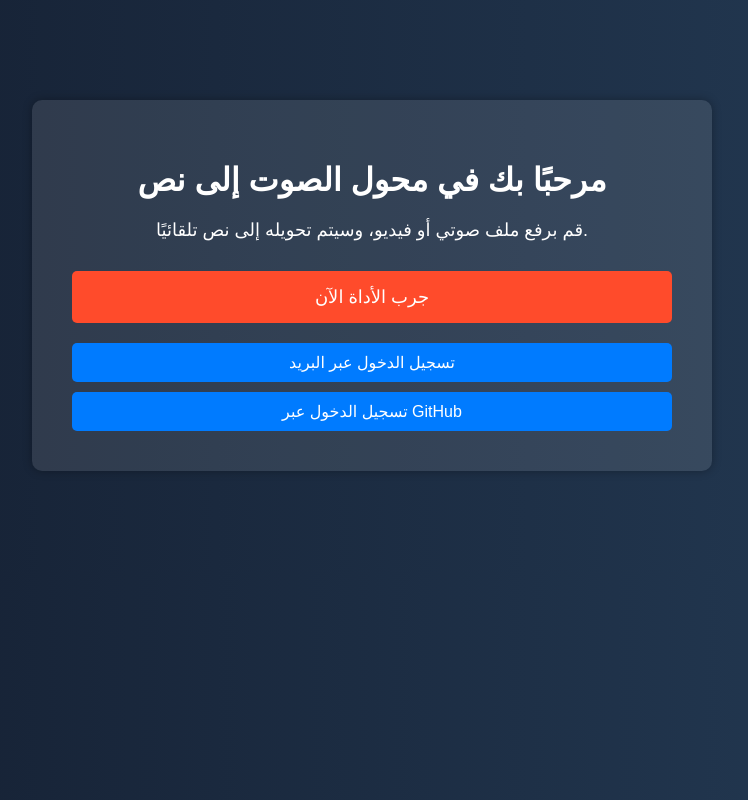
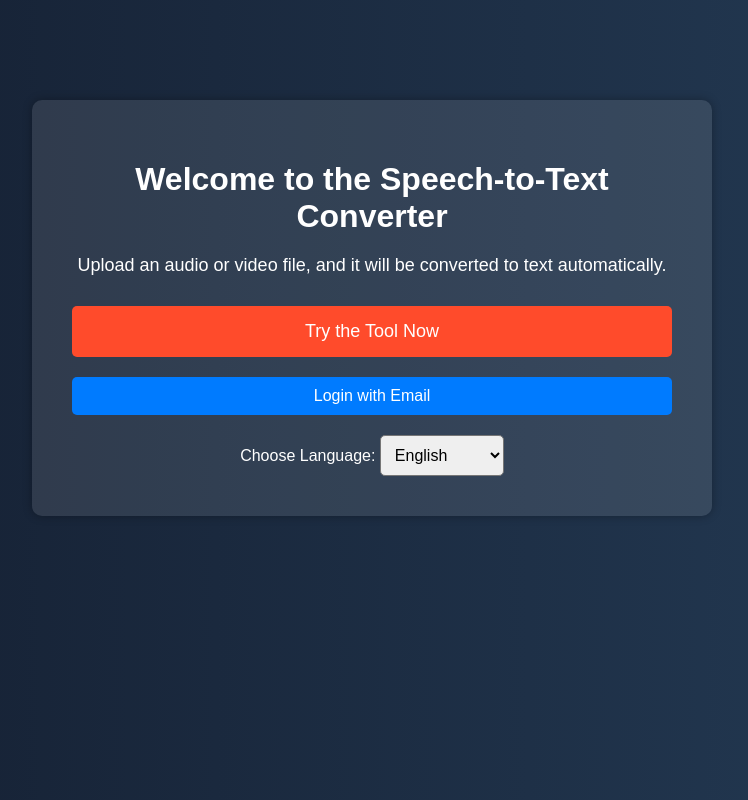
Before and after one commit to soufian720/VeltoIA-, a plain HTML site: page index.html in a window 1280 px wide. Shown: the whole page, without its empty margins (268-1016 px from the left). Drawn offline with Linux system fonts and the light colour scheme.

Commit message:
Update index.html

```diff
--- a/index.html
+++ b/index.html
@@ -1,9 +1,11 @@
 <!DOCTYPE html>
-<html lang="ar">
+<html lang="en">
 <head>
     <meta charset="UTF-8">
     <meta name="viewport" content="width=device-width, initial-scale=1.0">
-    <title>تحويل الصوت إلى نص - احترافي</title>
+    <title>Professional Speech-to-Text Converter</title>
+    <script src="https://www.gstatic.com/firebasejs/9.6.1/firebase-app.js"></script>
+    <script src="https://www.gstatic.com/firebasejs/9.6.1/firebase-auth.js"></script>
     <style>
         body {
             font-family: Arial, sans-serif;
@@ -60,17 +62,70 @@
         .login button:hover {
             background-color: #0056b3;
         }
+        .language-selector {
+            margin-top: 20px;
+        }
+        .language-selector select {
+            padding: 10px;
+            font-size: 16px;
+            border-radius: 5px;
+        }
     </style>
 </head>
 <body>
     <div class="container">
-        <h1>مرحبًا بك في محول الصوت إلى نص</h1>
-        <p>قم برفع ملف صوتي أو فيديو، وسيتم تحويله إلى نص تلقائيًا.</p>
-        <a href="https://e1dcc7a36a8ae7e754.gradio.live" class="button" target="_blank">جرب الأداة الآن</a>
+        <h1>Welcome to the Speech-to-Text Converter</h1>
+        <p>Upload an audio or video file, and it will be converted to text automatically.</p>
+        <a href="https://e1dcc7a36a8ae7e754.gradio.live" class="button" target="_blank">Try the Tool Now</a>
         <div class="login">
-            <button onclick="alert('تسجيل الدخول عبر البريد غير متاح بعد')">تسجيل الدخول عبر البريد</button>
-            <button onclick="alert('تسجيل الدخول عبر GitHub غير متاح بعد')">تسجيل الدخول عبر GitHub</button>
+            <button onclick="signInWithEmail()">Login with Email</button>
+        </div>
+        <div class="language-selector">
+            <label for="language">Choose Language:</label>
+            <select id="language" onchange="changeLanguage()">
+                <option value="en">English</option>
+                <option value="ar">Arabic</option>
+                <option value="fr">French</option>
+                <option value="es">Spanish</option>
+                <option value="de">German</option>
+                <option value="zh">Chinese</option>
+                <option value="ja">Japanese</option>
+                <option value="ru">Russian</option>
+                <option value="it">Italian</option>
+                <option value="pt">Portuguese</option>
+                <option value="hi">Hindi</option>
+                <option value="ko">Korean</option>
+            </select>
         </div>
     </div>
+
+    <script>
+        // Firebase Configuration
+        const firebaseConfig = {
+            apiKey: "AIzaSyCeih6O2ZG5keYt6OUM1jhVA9FEdLCMdrY",
+            authDomain: "YOUR_AUTH_DOMAIN",
+            projectId: "YOUR_PROJECT_ID",
+            storageBucket: "YOUR_STORAGE_BUCKET",
+            messagingSenderId: "YOUR_MESSAGING_SENDER_ID",
+            appId: "YOUR_APP_ID"
+        };
+
+        firebase.initializeApp(firebaseConfig);
+        const auth = firebase.auth();
+
+        function signInWithEmail() {
+            const email = prompt("Enter your email:");
+            const password = prompt("Enter your password:");
+            auth.signInWithEmailAndPassword(email, password)
+                .then(user => alert("Successfully logged in"))
+                .catch(error => alert(error.message));
+        }
+
+        function changeLanguage() {
+            const selectedLang = document.getElementById("language").value;
+            alert("Language changed to " + selectedLang);
+            // Implement actual language change functionality here
+        }
+    </script>
 </body>
 </html>
```
